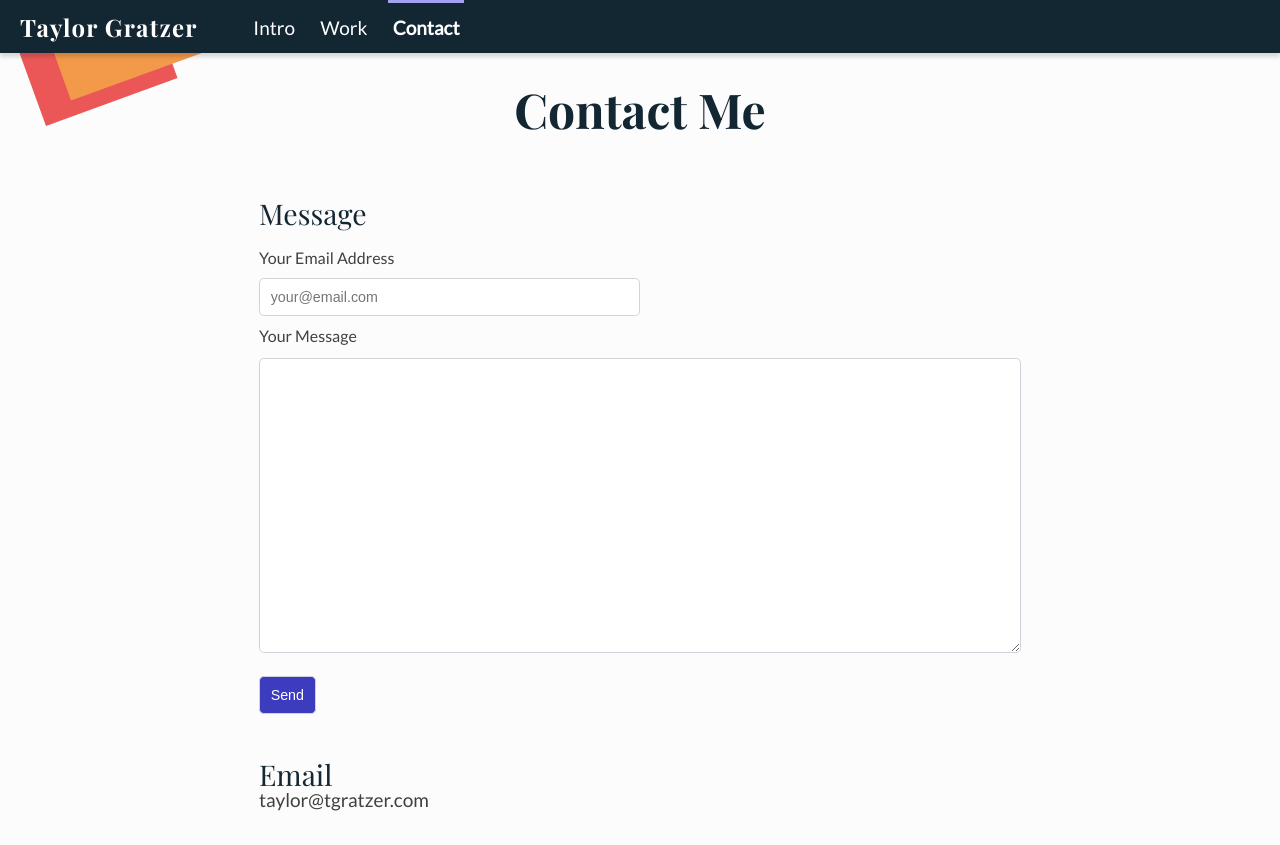
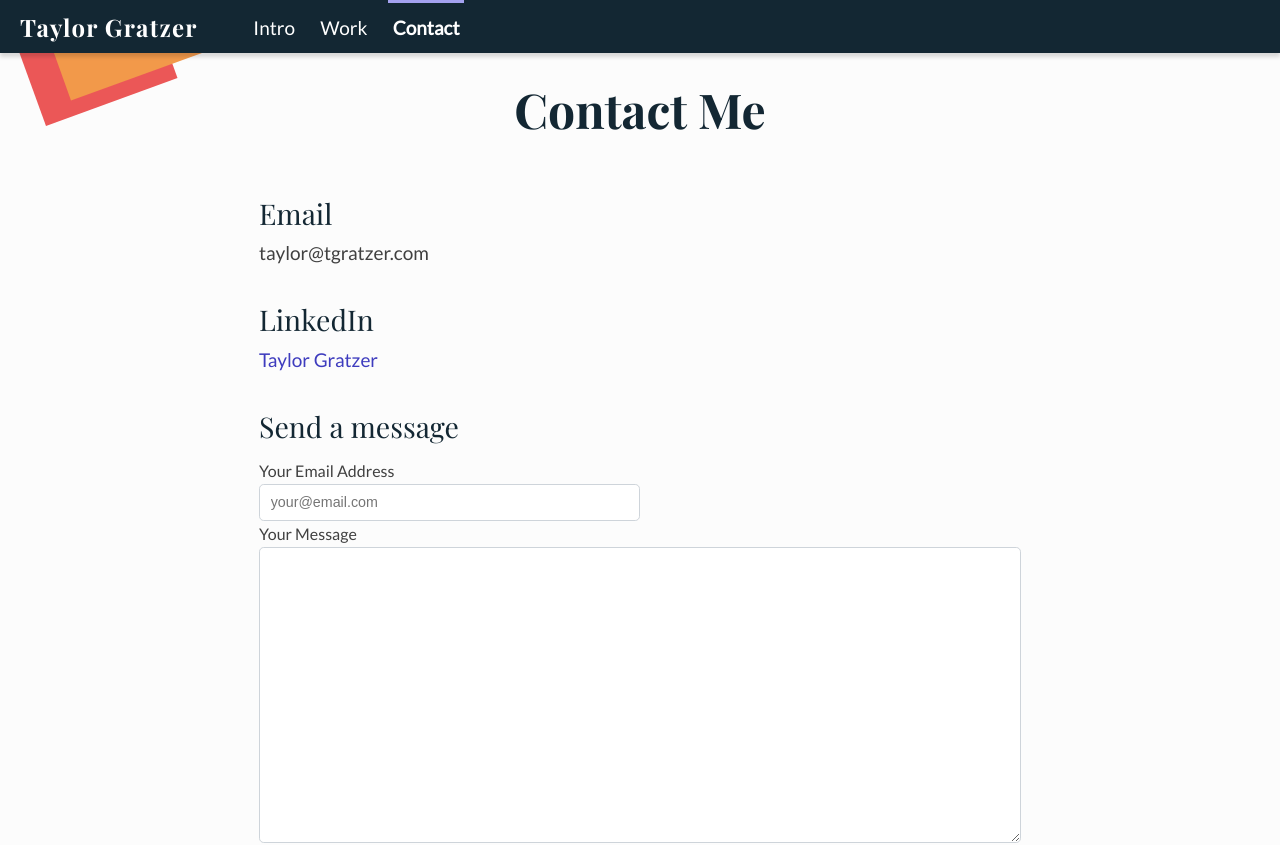
Before and after one commit to Nickardson/nickardson.github.io, a Nuxt app: page /contact in a window 1280 px wide. Shown: the top 845 px of the page. Built offline with nearby package versions, Linux system fonts and the light colour scheme.

Commit message:
Re-order and re-space contact areas

```diff
--- a/pages/contact.vue
+++ b/pages/contact.vue
@@ -7,8 +7,22 @@
     </section>
 
     <div class="container">
+      <section class="section-pad">
+        <h2>Email</h2>
+        <p>
+          <span>tay</span><!--Various methods of stupid simple, very safe ob-fus-cation, which may or may not work.--><span>lor</span><span color="#f3f5f6" style="color:#f3f5f6; display: none">pleaseenablecss</span><span>&#64;</span><span color="#f3f5f6" style="color:#f3f5f6; display: none">aol</span><span>tgrat</span><!--mailinator--><span>zer&#46;com</span>
+        </p>
+      </section>
+
+      <section class="section-pad">
+        <h2>LinkedIn</h2>
+        <p>
+          <a href="https://www.linkedin.com/in/taylor-gratzer">Taylor Gratzer</a>
+        </p>
+      </section>
+
       <section class="section-pad-half">
-        <h2>Message</h2>
+        <h2>Send a message</h2>
         <form v-if="!hasSentFromForm" ref="form" class="needs-validation" @submit="sendMail">
           <h3 v-if="formError" class="form-error">Error: {{formError}}</h3>
           <div class="form-group">
@@ -30,13 +44,6 @@
           Thanks, your message has been sent!
         </div>
       </section>
-
-      <section class="section-pad">
-        <h2>Email</h2>
-        <p>
-          <span>tay</span><!--Various methods of stupid simple, very safe ob-fus-cation, which may or may not work.--><span>lor</span><span color="#f3f5f6" style="color:#f3f5f6; display: none">pleaseenablecss</span><span>&#64;</span><span color="#f3f5f6" style="color:#f3f5f6; display: none">aol</span><span>tgrat</span><!--mailinator--><span>zer&#46;com</span>
-        </p>
-      </section>
     </div>
   </div>
 </template>
@@ -49,7 +56,9 @@ textarea {
   line-height: 1.5rem;
   border: 1px solid #ced4da;
   border-radius: 0.25rem;
-  margin-top: 0.5em;
+}
+
+h2 {
   margin-bottom: 0.5em;
 }
 
```
